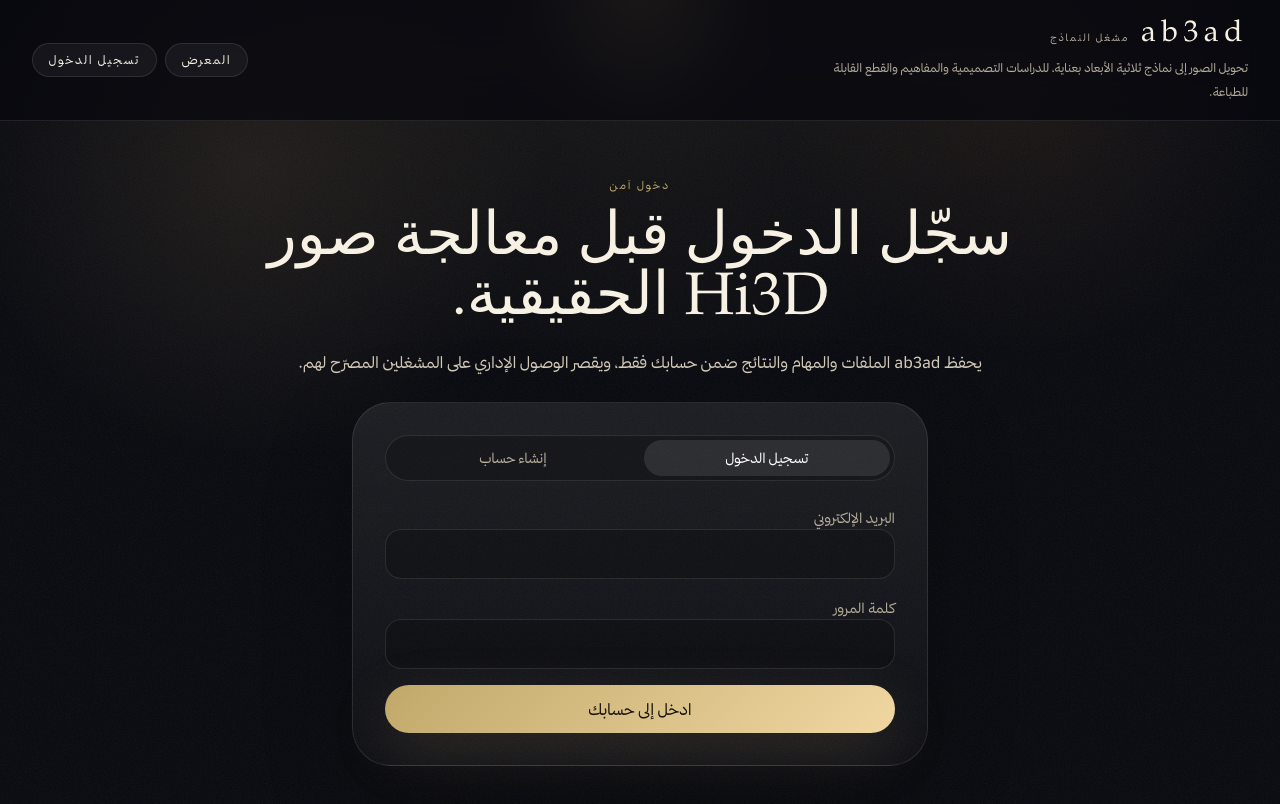
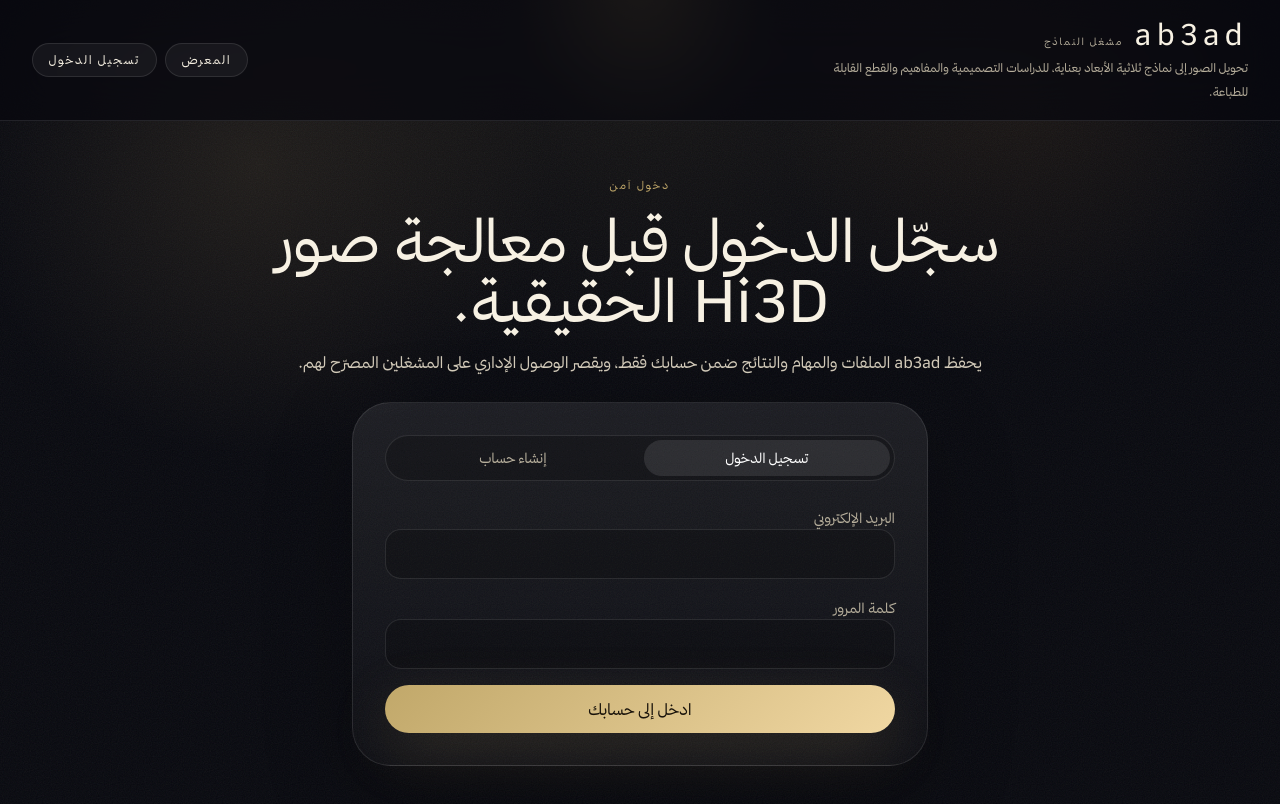
Before and after one commit to FayaaDev/ab3ad, a Next.js app: page /login in a window 1280 px wide. Shown: the top 804 px of the page. Built offline with nearby package versions, Linux system fonts and the light colour scheme; no server answers.

Commit message:
Apply Thamanyah font consistently

```diff
--- a/app/globals.css
+++ b/app/globals.css
@@ -21,7 +21,8 @@
   --color-background: var(--background);
   --color-foreground: var(--foreground);
   --color-muted: var(--muted);
-  --font-serif: 'Iowan Old Style', 'Palatino Linotype', 'URW Palladio L', 'Book Antiqua', Georgia, serif;
+  --font-sans: var(--font-thmanyah-sans), ui-sans-serif, system-ui, sans-serif;
+  --font-serif: var(--font-thmanyah-sans), 'Iowan Old Style', 'Palatino Linotype', 'URW Palladio L', 'Book Antiqua', Georgia, serif;
 }
 
 * {
```
Also changed, not shown: 2 other files (tests, documents, lock files or other folders).
